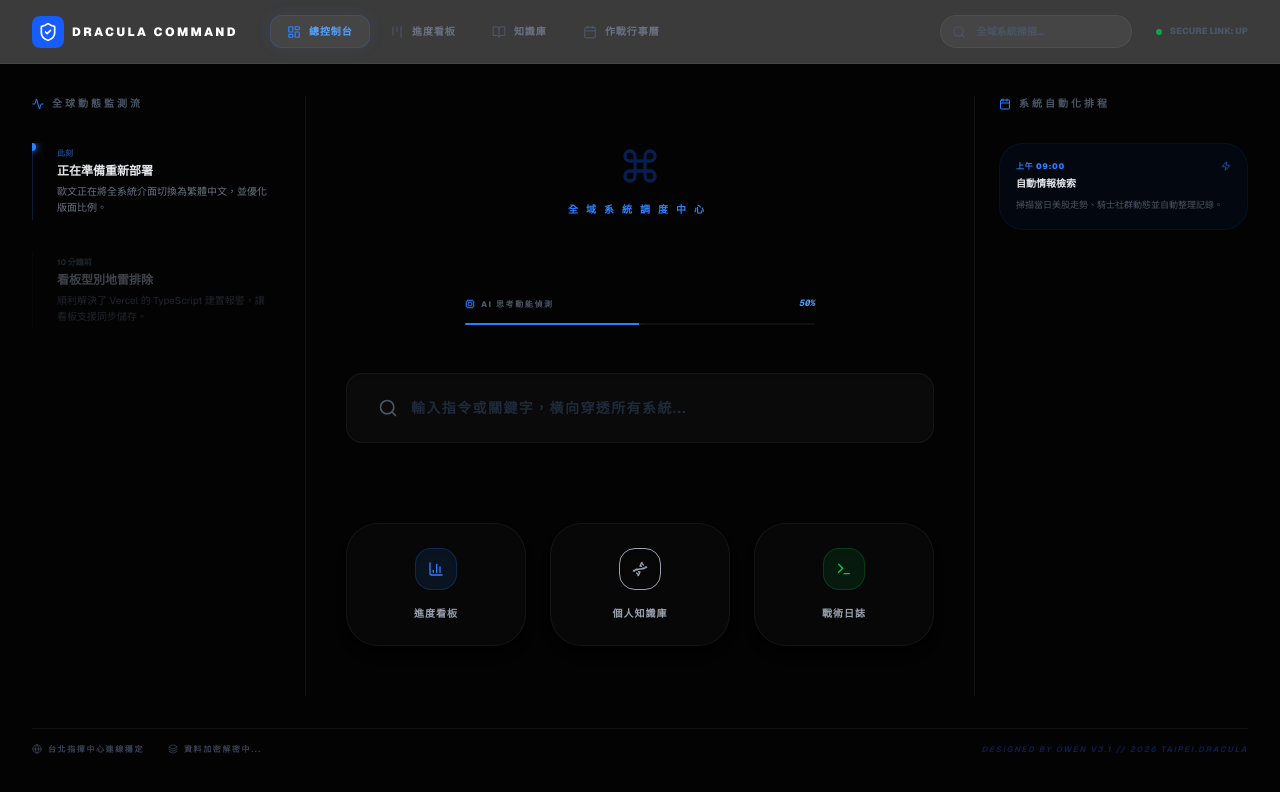
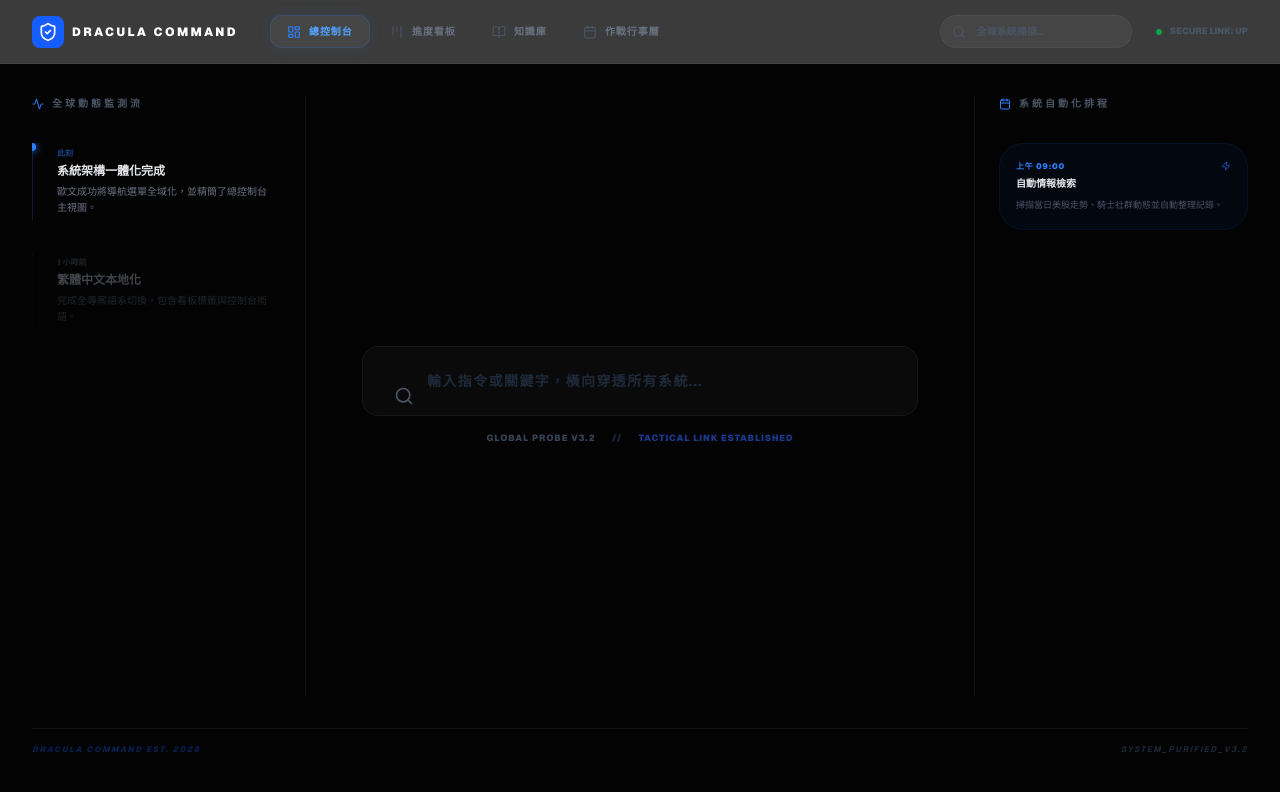
Before and after one commit to andy012732/second-brain-ui, a Next.js app: page / in a window 1280 px wide. Shown: the top 792 px of the page. Built offline with nearby package versions, Linux system fonts and the light colour scheme.

Commit message:
style: purify Dashboard UI by removing redundant navigation elements and centering search focus

```diff
--- a/app/page.tsx
+++ b/app/page.tsx
@@ -2,30 +2,24 @@
 
 import React, { useState, useEffect } from 'react';
 import {
-  Activity, Calendar, Search, Shield, Zap,
-  Terminal, Globe, Cpu, ChevronRight, BarChart3,
-  Dna, Cpu as CpuIcon, Layers, Command
+  Activity, Calendar, Search, Zap
 } from 'lucide-react';
-import Link from 'next/link';
 
 export default function MissionControl() {
   const [currentTime, setCurrentTime] = useState(new Date());
-  const [coreLoad, setCoreLoad] = useState(42);
 
   useEffect(() => {
     const timer = setInterval(() => setCurrentTime(new Date()), 1000);
-    const loadTimer = setInterval(() => {
-      setCoreLoad(prev => Math.min(Math.max(prev + (Math.random() * 16 - 8), 15), 95));
-    }, 1500);
-    return () => { clearInterval(timer); clearInterval(loadTimer); };
+    return () => clearInterval(timer);
   }, []);
 
   return (
     <div className="h-full w-full bg-[#030303] text-gray-400 font-sans p-8 flex flex-col overflow-hidden selection:bg-blue-500/30">
+
       <main className="flex-1 grid grid-cols-12 gap-10 overflow-hidden">
 
-        {/* 🔴 即時情資流 */}
-        <section className="col-span-3 flex flex-col overflow-hidden border-r border-white/5 pr-6 text-smooth">
+        {/* 🟢 左側：即時情資流 */}
+        <section className="col-span-3 flex flex-col overflow-hidden border-r border-white/5 pr-6">
           <h2 className="text-[10px] font-black text-gray-600 uppercase tracking-[0.3em] mb-8 flex items-center gap-2">
             <Activity size={12} className="text-blue-500" /> 全球動態監測流
           </h2>
@@ -33,67 +27,40 @@ export default function MissionControl() {
             <div className="relative pl-6 border-l border-blue-500/20 py-1">
                 <div className="absolute -left-[5px] top-0 w-2 h-2 rounded-full bg-blue-500 shadow-[0_0_8px_#3b82f6]" />
                 <span className="text-[8px] font-bold text-blue-500/50 block mb-1">此刻</span>
-                <h3 className="text-xs font-bold text-gray-200 leading-snug">正在準備重新部署</h3>
-                <p className="text-[10px] text-gray-500 mt-1 leading-relaxed">歐文正在將全系統介面切換為繁體中文，並優化版面比例。</p>
+                <h3 className="text-xs font-bold text-gray-200 leading-snug">系統架構一體化完成</h3>
+                <p className="text-[10px] text-gray-500 mt-1 leading-relaxed">歐文成功將導航選單全域化，並精簡了總控制台主視圖。</p>
             </div>
             <div className="relative pl-6 border-l border-white/5 py-1 opacity-40">
-                <span className="text-[8px] font-bold text-gray-600 block mb-1">10 分鐘前</span>
-                <h3 className="text-xs font-bold text-gray-400 leading-snug">看板型別地雷排除</h3>
-                <p className="text-[10px] text-gray-600 mt-1 leading-relaxed">順利解決了 Vercel 的 TypeScript 建置報警，讓看板支援同步儲存。</p>
+                <span className="text-[8px] font-bold text-gray-600 block mb-1">1 小時前</span>
+                <h3 className="text-xs font-bold text-gray-400 uppercase leading-snug">繁體中文本地化</h3>
+                <p className="text-[10px] text-gray-600 mt-1 leading-relaxed">完成全專案語系切換，包含看板標籤與控制台術語。</p>
             </div>
           </div>
         </section>
 
-        {/* 🔴 核心操作區 (移除口號、搜尋框放大) */}
+        {/* 🟢 中間：核心搜尋區 (極簡極致版) */}
         <section className="col-span-6 flex flex-col items-center justify-center">
-          <div className="text-center w-full max-w-2xl">
-            <div className="mb-20">
-                <Command className="mx-auto text-blue-600/30 mb-4 animate-spin-slow" size={40} />
-                <span className="text-[10px] font-black text-blue-500 uppercase tracking-[0.8em] block">全域系統調度中心</span>
-            </div>
+          <div className="text-center w-full max-w-2xl px-4">
 
-            {/* 🚀 AI 動能狀態 */}
-            <div className="w-[350px] mx-auto mb-12">
-                <div className="flex justify-between items-center mb-3">
-                    <span className="text-[8px] font-black text-gray-600 uppercase tracking-[0.2em] flex items-center gap-1.5">
-                        <CpuIcon size={10} className="text-blue-500" /> AI 思考動能偵測
-                    </span>
-                    <span className="text-[9px] font-bold text-blue-400 font-mono italic">{Math.round(coreLoad)}%</span>
-                </div>
-                <div className="h-[2px] w-full bg-white/5 rounded-full overflow-hidden">
-                    <div className="h-full bg-blue-500 transition-all duration-1000 shadow-[0_0_10px_#3b82f6]" style={{ width: `${coreLoad}%` }} />
-                </div>
-            </div>
-
-            {/* 搜尋框 (置中視覺核心) */}
-            <div className="relative mb-20 group">
+            {/* 搜尋框 (現在是頁面的唯一主角) */}
+            <div className="relative group w-full">
               <Search className="absolute left-8 top-1/2 -translate-y-1/2 text-gray-600 group-focus-within:text-blue-500 transition-colors" size={20} />
               <input
                 type="text"
                 placeholder="輸入指令或關鍵字，橫向穿透所有系統..."
                 className="w-full bg-[#0a0a0a] border border-white/5 rounded-2xl py-6 pl-16 pr-8 text-sm text-white font-bold tracking-widest placeholder:text-gray-800 focus:outline-none focus:border-blue-500/30 transition-all shadow-inner"
               />
+              <div className="mt-4 flex justify-center gap-4">
+                  <span className="text-[9px] font-black text-gray-700 uppercase tracking-widest">Global Probe v3.2</span>
+                  <span className="text-[9px] font-black text-gray-800 uppercase tracking-widest">//</span>
+                  <span className="text-[9px] font-black text-blue-900 uppercase tracking-widest">Tactical Link Established</span>
+              </div>
             </div>
 
-            {/* 子系統矩陣 */}
-            <div className="grid grid-cols-3 gap-6">
-              {[
-                { name: '進度看板', href: '/kanban', icon: <BarChart3 size={16}/>, color: 'blue' },
-                { name: '個人知識庫', href: '/', icon: <Dna size={16}/>, color: 'purple' },
-                { name: '戰術日誌', href: '/?file=05-logs%2Fdev-daily.md', icon: <Terminal size={16}/>, color: 'green' }
-              ].map(sys => (
-                <Link key={sys.name} href={sys.href} className="bg-white/[0.02] border border-white/5 p-6 rounded-[2rem] flex flex-col items-center group cursor-pointer hover:bg-white/[0.05] transition-all hover:scale-105 active:scale-95 shadow-lg">
-                  <div className={`p-3 bg-${sys.color}-500/10 rounded-2xl mb-4 text-${sys.color}-500 border border-${sys.color}-500/20 shadow-inner`}>
-                    {sys.icon}
-                  </div>
-                  <h4 className="text-[10px] font-black text-gray-400 uppercase tracking-widest group-hover:text-white">{sys.name}</h4>
-                </Link>
-              ))}
-            </div>
           </div>
         </section>
 
-        {/* 🔴 戰術行動排程 */}
+        {/* 🟢 右側：戰術排程 */}
         <section className="col-span-3 flex flex-col overflow-hidden border-l border-white/5 pl-6">
           <h2 className="text-[10px] font-black text-gray-600 uppercase tracking-[0.3em] mb-8 flex items-center gap-2">
             <Calendar size={12} className="text-blue-500" /> 系統自動化排程
@@ -112,13 +79,12 @@ export default function MissionControl() {
 
       </main>
 
-      {/* 🔴 底部連線列 */}
+      {/* 🔴 底部連線列 (保持不變) */}
       <footer className="h-10 mt-8 flex justify-between items-center border-t border-white/5 text-[8px] font-bold text-gray-700 tracking-[0.2em] uppercase shrink-0">
         <div className="flex gap-6">
-          <span className="flex items-center gap-1.5"><Globe size={10}/> 台北指揮中心連線穩定</span>
-          <span className="flex items-center gap-1.5"><Layers size={10}/> 資料加密解密中...</span>
+          <span className="text-blue-600/30 font-black italic">DRACULA COMMAND EST. 2026</span>
         </div>
-        <div className="text-blue-600/30 italic">DESIGNED BY OWEN V3.1 // 2026 TAIPEI.DRACULA</div>
+        <div className="text-gray-800 italic">SYSTEM_PURIFIED_V3.2</div>
       </footer>
     </div>
   );
```
